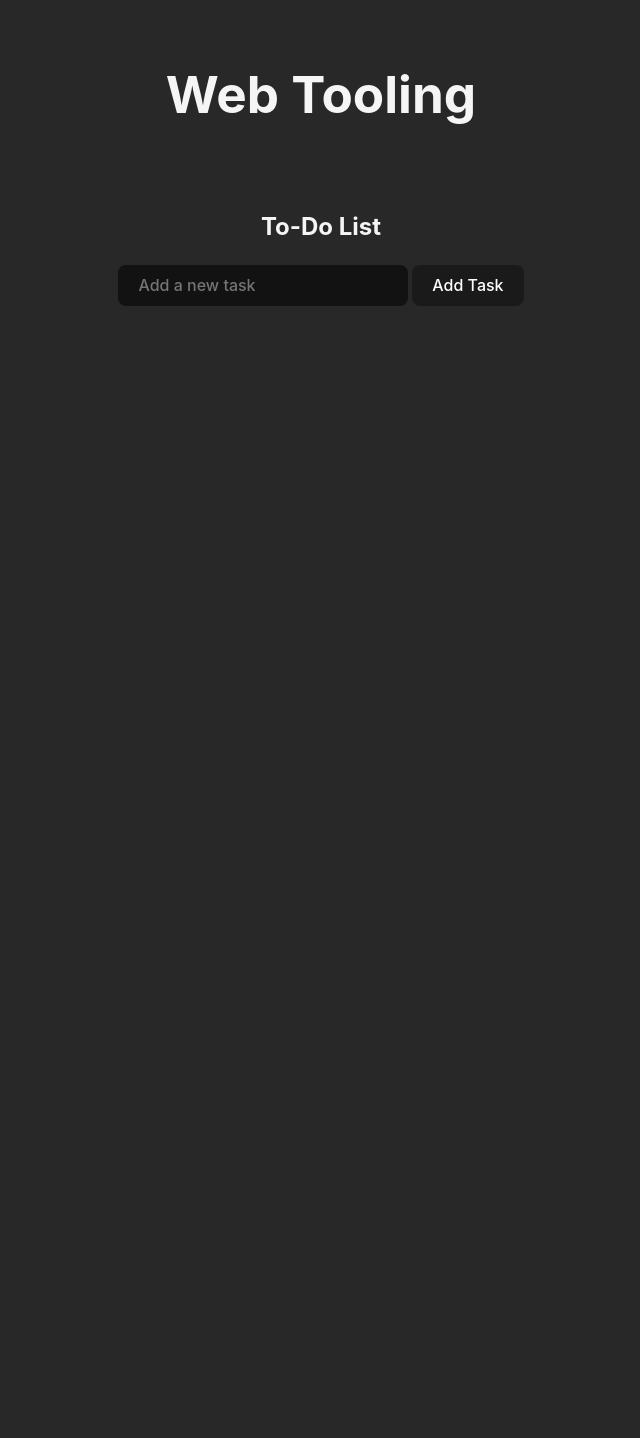
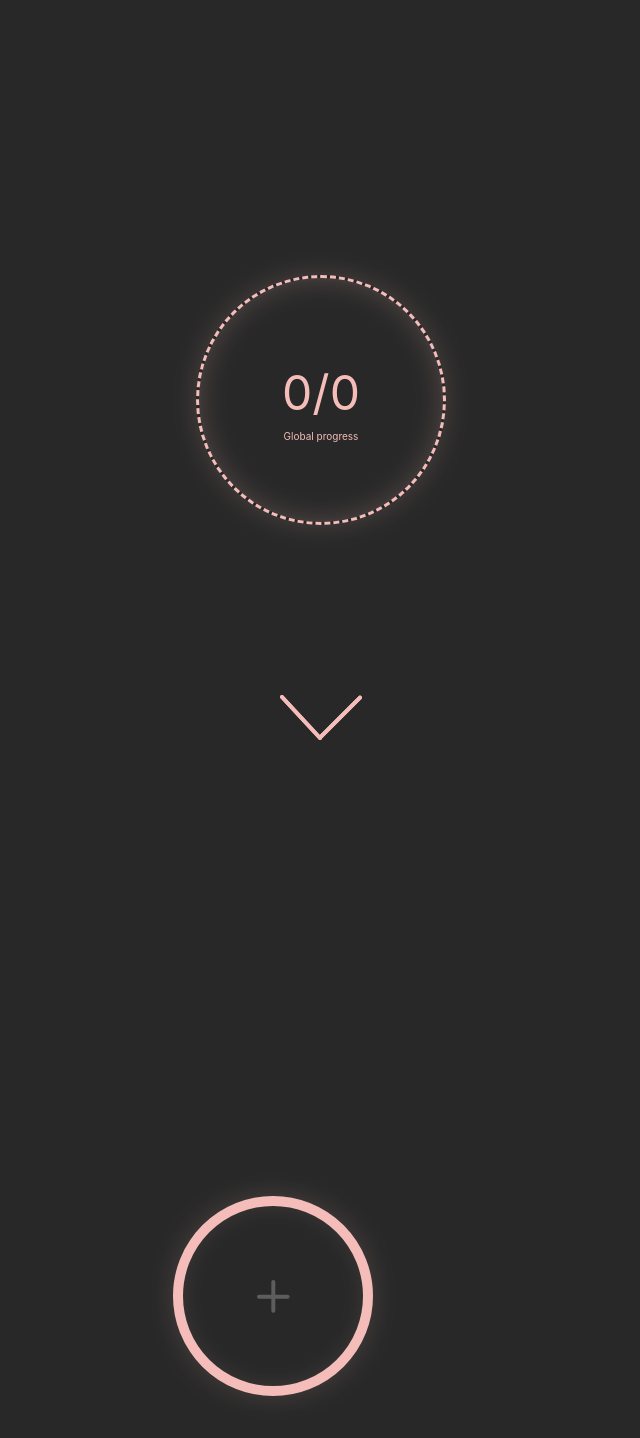
Before and after one commit to daroxs95/web-tooling-darian-svelte, a Svelte app: page / in a window 1280 px wide. Shown: the top 1438 px of the page, without its empty margins (319-959 px from the left). Before the commit the page ends 800 px from the top, so only its background shows below. Built offline with nearby package versions, Linux system fonts and the light colour scheme.

Commit message:
Refactor app styles and logic

```diff
--- a/src/App.svelte
+++ b/src/App.svelte
@@ -1,11 +1,114 @@
 <script>
   import Todo from "./lib/Todo.svelte";
+  import Home from "./lib/Home/Home.svelte";
+  import GlobalProgress from "./lib/GlobalProgress/GlobalProgress.svelte";
+  import ItemProgress from "./lib/ItemProgress/ItemProgress.svelte";
+  import ArrowDown from "./lib/Icons/ArrowDown.svelte";
+  import Add from "./lib/Icons/Add.svelte";
+  import { onMount } from "svelte";
+
+  let lists = [];
+
+  let selectedList = null;
+  let mounted = false;
+
+  $: {
+    if (!selectedList && mounted) {
+      localStorage.setItem("sort_me_out_lists", JSON.stringify(lists));
+    }
+  }
+
+  onMount(() => {
+    lists = JSON.parse(localStorage.getItem("sort_me_out_lists")) || [];
+    localStorage.setItem("sort_me_out_lists", JSON.stringify(lists));
+    mounted = true;
+  });
 </script>
 
 <main>
-  <h1>Web Tooling</h1>
+  {#if selectedList}
+    <div class="view">
+      <Todo
+        bind:todo={selectedList}
+        onDelete={() => {
+          lists = lists.filter((list) => list !== selectedList);
+          selectedList = null;
+        }}
+      />
+    </div>
+  {:else}
+    <Home>
+      <GlobalProgress
+        total={lists.reduce((p, c) => p + c.tasks.length, 0)}
+        completed={lists.reduce(
+          (p, c) => p + c.tasks.filter((task) => task.completed).length,
+          0
+        )}
+      />
+      <div class="bottom">
+        <ArrowDown />
+      </div>
+    </Home>
+    <div class="lists">
+      {#each lists as list}
+        <button
+          class="list"
+          on:click={() => {
+            selectedList = list;
+          }}
+        >
+          <ItemProgress
+            title={list.title}
+            total={list.tasks.length}
+            completed={list.tasks.filter((task) => task.completed).length}
+          />
+        </button>
+      {/each}
+      <button
+        class="list"
+        on:click={() => {
+          lists.push({ title: "😎", tasks: [] });
+          selectedList = lists[lists.length - 1];
+        }}
+      >
+        <ItemProgress>
+          <Add />
+        </ItemProgress>
+      </button>
+    </div>
+  {/if}
+</main>
 
-  <div class="card">
-    <Todo />
-  </div>
-</main>
+<style>
+  .lists {
+    display: flex;
+    gap: 6rem;
+    flex-direction: column;
+    justify-content: center;
+    align-items: center;
+    margin: 6rem 0;
+    min-height: 100vh;
+  }
+
+  .list:nth-child(even) {
+    margin-left: 6rem;
+  }
+
+  .list:nth-child(odd) {
+    margin-right: 6rem;
+  }
+
+  .bottom {
+    position: absolute;
+    bottom: 0;
+  }
+
+  .view {
+    margin: 6rem 0;
+    display: flex;
+    align-items: center;
+    flex-direction: column;
+    width: 100vw;
+    min-height: 100vh;
+  }
+</style>
--- a/src/app.css
+++ b/src/app.css
@@ -1,8 +1,20 @@
+* {
+  margin: 0;
+  padding: 0;
+  box-sizing: border-box;
+}
+
+button {
+  border: none;
+  background: none;
+  cursor: pointer;
+}
+
 :root {
-  --primary: #F4BDB9;
+  --primary: #f4bdb9;
   --bg: #282828;
-  --secondary: #FABD2F;
-  --highlight: #C3E0DA;
+  --secondary: #fabd2f;
+  --highlight: #c3e0da;
   --bg-dark: #1a1a1a;
   --text: #f5f5f5;
 
@@ -46,14 +58,7 @@ h1 {
   padding: 2em;
 }
 
-#app {
-  max-width: 1280px;
-  margin: 0 auto;
-  padding: 2rem;
-  text-align: center;
-}
-
-button {
+.button {
   border-radius: 8px;
   border: 1px solid transparent;
   padding: 0.6em 1.2em;
@@ -63,12 +68,13 @@ button {
   background-color: var(--bg-dark);
   cursor: pointer;
   transition: border-color 0.25s;
+  color: var(--primary);
 }
-button:hover {
+.button:hover {
   border-color: var(--primary);
 }
-button:focus,
-button:focus-visible {
+.button:focus,
+.button:focus-visible {
   outline: 4px auto -webkit-focus-ring-color;
 }
 
@@ -81,6 +87,7 @@ input {
   font-family: inherit;
   transition: border-color 0.25s;
   margin-bottom: 0.5em;
+  color: var(--primary);
 }
 
 input:focus,
--- a/src/lib/Todo.svelte
+++ b/src/lib/Todo.svelte
@@ -1,28 +1,39 @@
 <script>
-  let tasks = [];
+  import Delete from "./Icons/Delete.svelte";
+  import { onMount } from "svelte";
+
+  export let todo = null;
+
+  console.log({ todo });
+  export let onDelete = () => {};
+
+  let editTitle = false;
+
   let newTask = "";
-
-  export let title = "To-Do List";
+  let newTitle = "";
 
   function addTask(event) {
+    if (!todo) return;
     event.preventDefault();
     if (newTask.trim() !== "") {
-      tasks = [
-        ...tasks,
-        { id: tasks.length + 1, text: newTask, completed: false },
+      todo.tasks = [
+        ...todo.tasks,
+        { id: todo.tasks.length + 1, text: newTask, completed: false },
       ];
       newTask = "";
     }
   }
 
   function toggleTaskCompletion(id) {
-    tasks = tasks.map((task) =>
+    if (!todo) return;
+    todo.tasks = todo?.tasks.map((task) =>
       task.id === id ? { ...task, completed: !task.completed } : task
     );
   }
 
   function removeTask(id) {
-    tasks = tasks.filter((task) => task.id !== id);
+    if (!todo) return;
+    todo.tasks = todo?.tasks.filter((task) => task.id !== id);
   }
 
   function handleKeyPress(event, id) {
@@ -30,19 +41,51 @@
       toggleTaskCompletion(id);
     }
   }
+
+  onMount(() => {
+    window.scrollTo(0, 0);
+  });
 </script>
 
-<div>
-  <h2>{title}</h2>
+<div class="wrapper">
+  {#if editTitle}
+    <input
+      type="text"
+      bind:value={newTitle}
+      on:blur={() => {
+        todo.title = newTitle;
+        editTitle = false;
+      }}
+    />
+  {:else}
+    <div
+      class="title"
+      role="button"
+      tabindex="0"
+      on:click={() => (editTitle = true)}
+      on:keypress={(e) => {
+        if (e.key === "Enter") {
+          editTitle = false;
+        }
+      }}
+    >
+      {todo?.title}
+    </div>
+  {/if}
+
+  <button class="back" on:click={() => (todo = null)} title="Go back">
+    <Delete />
+  </button>
 
   <form on:submit={addTask}>
     <input bind:value={newTask} placeholder="Add a new task" />
-    <button>Add Task</button>
+    <button class="button">Add Task</button>
   </form>
 
   <ul>
-    {#each tasks as { id, text, completed }}
+    {#each todo?.tasks as { id, text, completed }}
       <div
+        class="task"
         class:completed
         role="button"
         tabindex="0"
@@ -50,18 +93,68 @@
         on:keypress={(e) => handleKeyPress(e, id)}
       >
         {text}
-        <button on:click={() => removeTask(id)}>Remove</button>
+        <button on:click={() => removeTask(id)}>
+          <Delete />
+        </button>
       </div>
     {/each}
   </ul>
+
+  <button
+    class="button delete"
+    on:click={() => {
+      onDelete();
+    }}
+  >
+    Delete list
+  </button>
 </div>
 
 <style>
-  div {
-    margin-bottom: 0.5em;
+  .wrapper {
+    color: var(--primary);
+    display: flex;
+    flex-direction: column;
+    align-items: center;
+    justify-content: center;
   }
 
-  div.completed {
+  form {
+    margin-bottom: 3rem;
+  }
+
+  .task {
+    margin-bottom: 0.5em;
+    display: flex;
+    justify-content: space-between;
+    align-items: center;
+  }
+
+  .task.completed {
     text-decoration: line-through;
   }
+
+  .title {
+    margin-bottom: 0.5em;
+    text-align: center;
+    font-size: 50px;
+  }
+
+  .back {
+    position: absolute;
+    top: 0;
+    right: 0;
+    background: none;
+    border: none;
+    cursor: pointer;
+    padding: 1rem;
+  }
+
+  .delete.button {
+    margin-top: 10rem;
+  }
+
+  ul {
+    width: 100%;
+  }
 </style>
```
Also changed, not shown: 1 other file (tests, documents, lock files or other folders).
